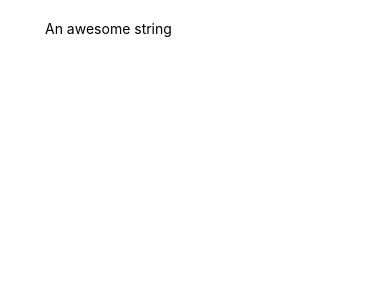
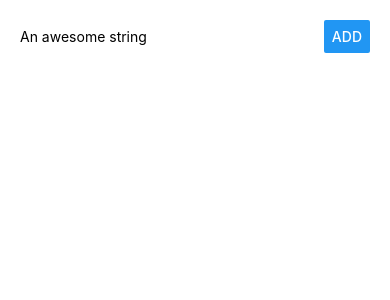
Before and after one commit to ksukoz/awesome-places, a React Native app: screen / in a window 390 px wide. Shown: the top 300 px of the page. Built offline with nearby package versions, Linux system fonts and the light colour scheme.

Commit message:
Add button to app

```diff
--- a/App.js
+++ b/App.js
@@ -1,5 +1,5 @@
 import React from 'react';
-import { StyleSheet, Text, View, TextInput } from 'react-native';
+import { StyleSheet, Text, View, TextInput, Button } from 'react-native';
 
 export default class App extends React.Component {
   state = {
@@ -15,11 +15,14 @@
   render() {
     return (
       <View style={styles.container}>
-        <TextInput
-           style={{width: 300}}
-           placeholder="An awesome string"
-           value={this.state.placeName}
-           onChangeText={this.placeNameChangedHandler} />
+        <View style={styles.inputContainer}>
+          <TextInput
+            style={styles.placeInput}
+            placeholder="An awesome string"
+            value={this.state.placeName}
+            onChangeText={this.placeNameChangedHandler} />
+          <Button title="Add" style={styles.placeButton} />
+        </View>
       </View>
     );
   }
@@ -33,4 +36,17 @@
     alignItems: 'center',
     justifyContent: 'flex-start'
   },
+  inputContainer: {
+    // flex: 1,
+    width: '100%',
+    flexDirection: 'row',
+    justifyContent: 'space-between',
+    alignItems: 'center'
+  },
+  placeInput: {
+    width: '70%'
+  },
+  placeButton: {
+    width: '30%'
+  }
 });
```
